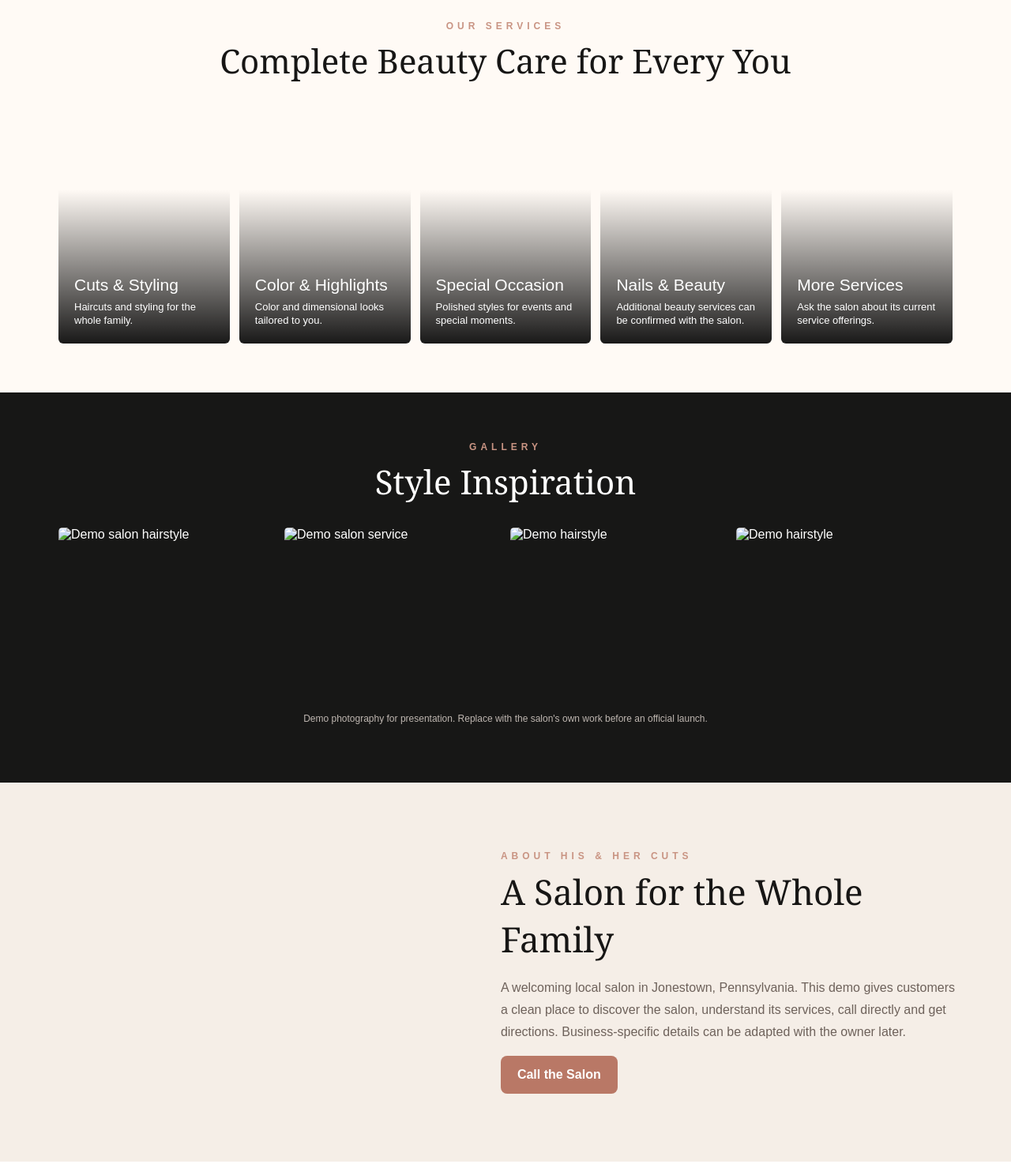
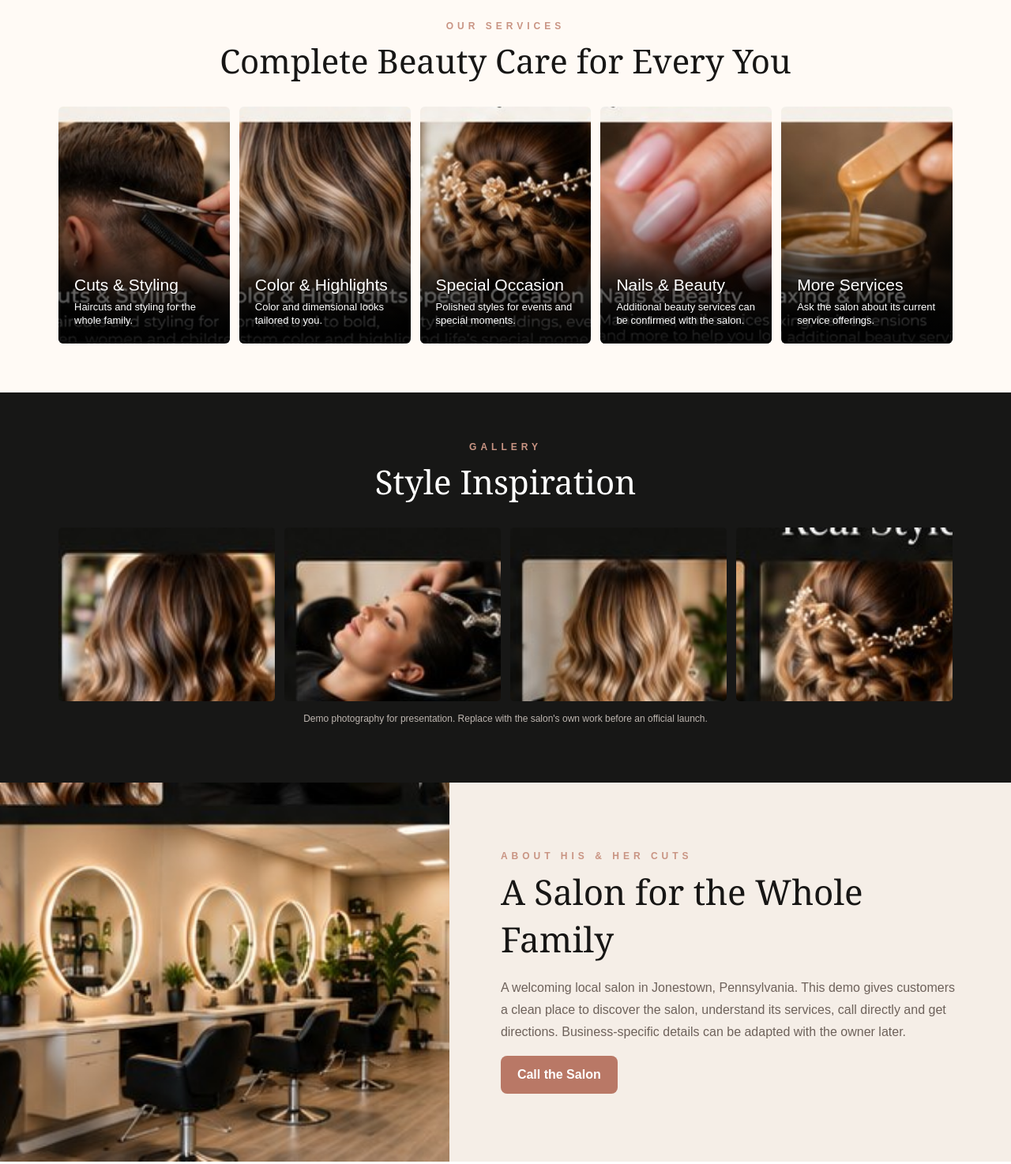
Before and after one commit to barrservicesllc/his-her-cuts-demo, a plain HTML site: page index.html in a window 1280 px wide. Shown: the part 700-2174 px from the top of the page at 79% size. Drawn offline with Linux system fonts and the light colour scheme.

Commit message:
Point root page to uploaded salon photography

```diff
--- a/index.html
+++ b/index.html
@@ -6,10 +6,10 @@
 :root{--ink:#171615;--cream:#f7f1e9;--rose:#b97866;--paper:#fffaf5;--muted:#6e625b}
 *{box-sizing:border-box}html{scroll-behavior:smooth}body{margin:0;background:var(--paper);color:var(--ink);font-family:Arial,sans-serif}a{color:inherit}.wrap{max-width:1180px;margin:auto;padding:0 24px}
 .top{position:sticky;top:0;z-index:20;background:#151514;color:#fff}nav{height:74px;display:flex;align-items:center;gap:30px}.brand{margin-right:auto;font:italic 34px Georgia,serif}.brand b{color:var(--rose)}.brand span{display:block;font:700 9px Arial;letter-spacing:4px;color:#d7c7bd}nav a{text-decoration:none;font-weight:700;font-size:13px}.call{background:var(--rose);padding:13px 18px;border-radius:8px}
-.hero{min-height:590px;display:flex;align-items:center;color:white;background:linear-gradient(90deg,rgba(15,14,13,.91),rgba(15,14,13,.55) 48%,rgba(15,14,13,.08)),url('assets/hero.jpg') center/cover}.hero .copy{max-width:650px;padding:70px 0}.eyebrow{font-size:12px;letter-spacing:5px;font-weight:800;color:#c99483}h1,h2,h3{font-family:Georgia,serif;font-weight:500}.hero h1{font-size:clamp(58px,8vw,98px);line-height:.9;margin:15px 0 22px}.hero p{font-size:20px;line-height:1.5;max-width:570px}.buttons{display:flex;gap:13px;flex-wrap:wrap;margin-top:28px}.btn{display:inline-block;text-decoration:none;padding:15px 21px;border-radius:8px;background:var(--rose);color:white;font-weight:800}.btn.alt{background:transparent;border:1px solid white}
-.section{padding:62px 0}.center{text-align:center}.section h2{font-size:42px;margin:8px 0 30px}.services{display:grid;grid-template-columns:repeat(5,1fr);gap:12px}.card{height:300px;border-radius:6px;overflow:hidden;position:relative;background-size:cover;background-position:center}.card:after{content:"";position:absolute;inset:0;background:linear-gradient(transparent 35%,rgba(0,0,0,.9))}.card div{position:absolute;z-index:2;bottom:0;color:#fff;padding:20px}.card h3{font:500 21px Arial;margin:0 0 7px}.card p{font-size:13px;margin:0;line-height:1.35}.c1{background-image:url('assets/cuts.jpg')}.c2{background-image:url('assets/color.jpg')}.c3{background-image:url('assets/occasion.jpg')}.c4{background-image:url('assets/nails.jpg')}.c5{background-image:url('assets/waxing.jpg')}
+.hero{min-height:590px;display:flex;align-items:center;color:white;background:linear-gradient(90deg,rgba(15,14,13,.91),rgba(15,14,13,.55) 48%,rgba(15,14,13,.08)),url('his-her-cuts-working-site/assets/hero.jpg') center/cover}.hero .copy{max-width:650px;padding:70px 0}.eyebrow{font-size:12px;letter-spacing:5px;font-weight:800;color:#c99483}h1,h2,h3{font-family:Georgia,serif;font-weight:500}.hero h1{font-size:clamp(58px,8vw,98px);line-height:.9;margin:15px 0 22px}.hero p{font-size:20px;line-height:1.5;max-width:570px}.buttons{display:flex;gap:13px;flex-wrap:wrap;margin-top:28px}.btn{display:inline-block;text-decoration:none;padding:15px 21px;border-radius:8px;background:var(--rose);color:white;font-weight:800}.btn.alt{background:transparent;border:1px solid white}
+.section{padding:62px 0}.center{text-align:center}.section h2{font-size:42px;margin:8px 0 30px}.services{display:grid;grid-template-columns:repeat(5,1fr);gap:12px}.card{height:300px;border-radius:6px;overflow:hidden;position:relative;background-size:cover;background-position:center}.card:after{content:"";position:absolute;inset:0;background:linear-gradient(transparent 35%,rgba(0,0,0,.9))}.card div{position:absolute;z-index:2;bottom:0;color:#fff;padding:20px}.card h3{font:500 21px Arial;margin:0 0 7px}.card p{font-size:13px;margin:0;line-height:1.35}.c1{background-image:url('his-her-cuts-working-site/assets/cuts.jpg')}.c2{background-image:url('his-her-cuts-working-site/assets/color.jpg')}.c3{background-image:url('his-her-cuts-working-site/assets/occasion.jpg')}.c4{background-image:url('his-her-cuts-working-site/assets/nails.jpg')}.c5{background-image:url('his-her-cuts-working-site/assets/waxing.jpg')}
 .gallery{background:#171716;color:#fff}.gallerygrid{display:grid;grid-template-columns:repeat(4,1fr);gap:12px}.gallerygrid img{width:100%;height:220px;object-fit:cover;border-radius:5px}.note{font-size:12px;color:#bfb7b1;text-align:center;margin-top:15px}
-.about{display:grid;grid-template-columns:1fr 1.25fr;min-height:480px;background:#f5eee7}.aboutphoto{background:url('assets/salon.jpg') center/cover}.aboutcopy{padding:65px;align-self:center}.about h2{font-size:44px;margin:8px 0 18px}.about p{line-height:1.75;color:var(--muted)}
+.about{display:grid;grid-template-columns:1fr 1.25fr;min-height:480px;background:#f5eee7}.aboutphoto{background:url('his-her-cuts-working-site/assets/salon.jpg') center/cover}.aboutcopy{padding:65px;align-self:center}.about h2{font-size:44px;margin:8px 0 18px}.about p{line-height:1.75;color:var(--muted)}
 .contact{padding:55px 0;background:#fff}.contactgrid{display:grid;grid-template-columns:1fr 1fr;gap:50px;align-items:center}.contact h2{font-size:42px;margin:8px 0 15px}.contact p{line-height:1.8;color:var(--muted)}.mapbox{background:#eee5db;padding:35px;border-radius:10px}.mapbox h3{font-size:28px;margin:0 0 12px}footer{background:#151514;color:#bdb2aa;text-align:center;padding:18px;font-size:12px}.sticky{display:none}
 @media(max-width:900px){.services{grid-template-columns:repeat(2,1fr)}.about,.contactgrid{grid-template-columns:1fr}.aboutphoto{min-height:380px}.gallerygrid{grid-template-columns:repeat(2,1fr)}}
 @media(max-width:680px){nav a:not(.call){display:none}.brand{font-size:25px}.hero{min-height:570px}.services{grid-template-columns:1fr}.card{height:360px}.aboutcopy{padding:38px 24px}.sticky{display:block;position:fixed;bottom:12px;left:12px;right:12px;z-index:50;background:var(--rose);color:#fff;text-align:center;text-decoration:none;padding:16px;border-radius:10px;font-weight:800;box-shadow:0 8px 30px #0008}body{padding-bottom:65px}}
@@ -23,7 +23,7 @@
 <article class="card c4"><div><h3>Nails &amp; Beauty</h3><p>Additional beauty services can be confirmed with the salon.</p></div></article>
 <article class="card c5"><div><h3>More Services</h3><p>Ask the salon about its current service offerings.</p></div></article>
 </div></div></section>
-<section class="section gallery" id="gallery"><div class="wrap"><div class="center"><div class="eyebrow">GALLERY</div><h2>Style Inspiration</h2></div><div class="gallerygrid"><img src="assets/gallery1.jpg" alt="Demo salon hairstyle"><img src="assets/gallery2.jpg" alt="Demo salon service"><img src="assets/gallery3.jpg" alt="Demo hairstyle"><img src="assets/gallery4.jpg" alt="Demo hairstyle"></div><p class="note">Demo photography for presentation. Replace with the salon's own work before an official launch.</p></div></section>
+<section class="section gallery" id="gallery"><div class="wrap"><div class="center"><div class="eyebrow">GALLERY</div><h2>Style Inspiration</h2></div><div class="gallerygrid"><img src="his-her-cuts-working-site/assets/gallery1.jpg" alt="Demo salon hairstyle"><img src="his-her-cuts-working-site/assets/gallery2.jpg" alt="Demo salon service"><img src="his-her-cuts-working-site/assets/gallery3.jpg" alt="Demo hairstyle"><img src="his-her-cuts-working-site/assets/gallery4.jpg" alt="Demo hairstyle"></div><p class="note">Demo photography for presentation. Replace with the salon's own work before an official launch.</p></div></section>
 <section class="about" id="about"><div class="aboutphoto"></div><div class="aboutcopy"><div class="eyebrow">ABOUT HIS &amp; HER CUTS</div><h2>A Salon for the Whole Family</h2><p>A welcoming local salon in Jonestown, Pennsylvania. This demo gives customers a clean place to discover the salon, understand its services, call directly and get directions. Business-specific details can be adapted with the owner later.</p><a class="btn" href="tel:+17178659327">Call the Salon</a></div></section>
 <section class="contact" id="contact"><div class="wrap contactgrid"><div><div class="eyebrow">CONTACT &amp; LOCATION</div><h2>Visit His &amp; Her Cuts</h2><p><strong>177 S Lancaster St</strong><br>Jonestown, PA 17038<br><br><a href="tel:+17178659327">(717) 865-9327</a></p><div class="buttons"><a class="btn" href="tel:+17178659327">☎ Call Salon</a><a class="btn" href="https://www.google.com/maps/search/?api=1&query=177+S+Lancaster+St+Jonestown+PA+17038">● Get Directions</a></div></div><div class="mapbox"><h3>Easy to Find</h3><p>Tap Get Directions to open the salon address in Google Maps. Hours, social links, booking preferences and the salon's own photography can be added after owner confirmation.</p></div></div></section>
 <footer>His &amp; Her Cuts website demo • No prices or invented hours • Demo photography • Built by Barr Services</footer>
```
